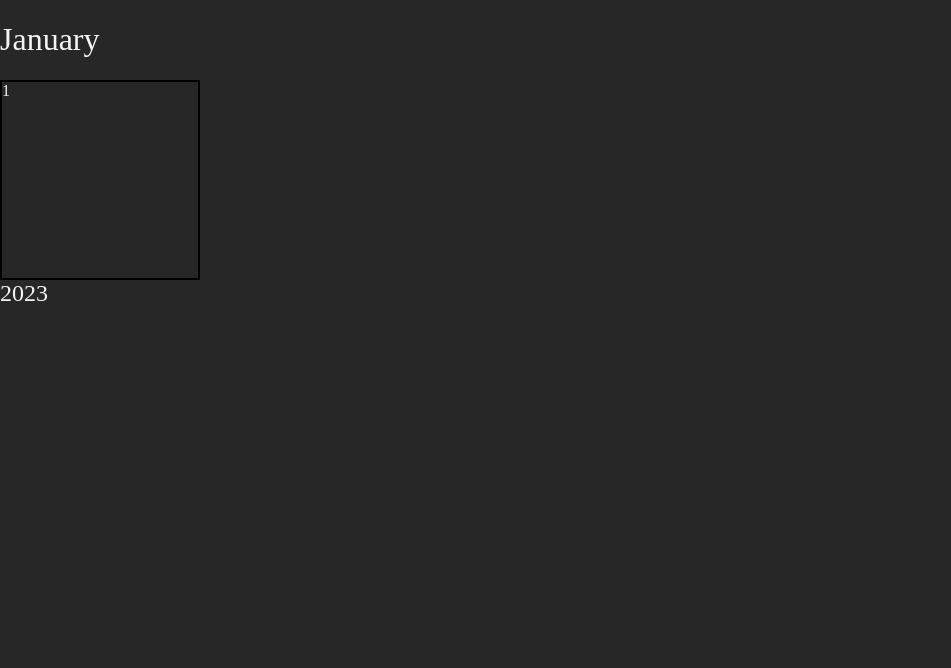
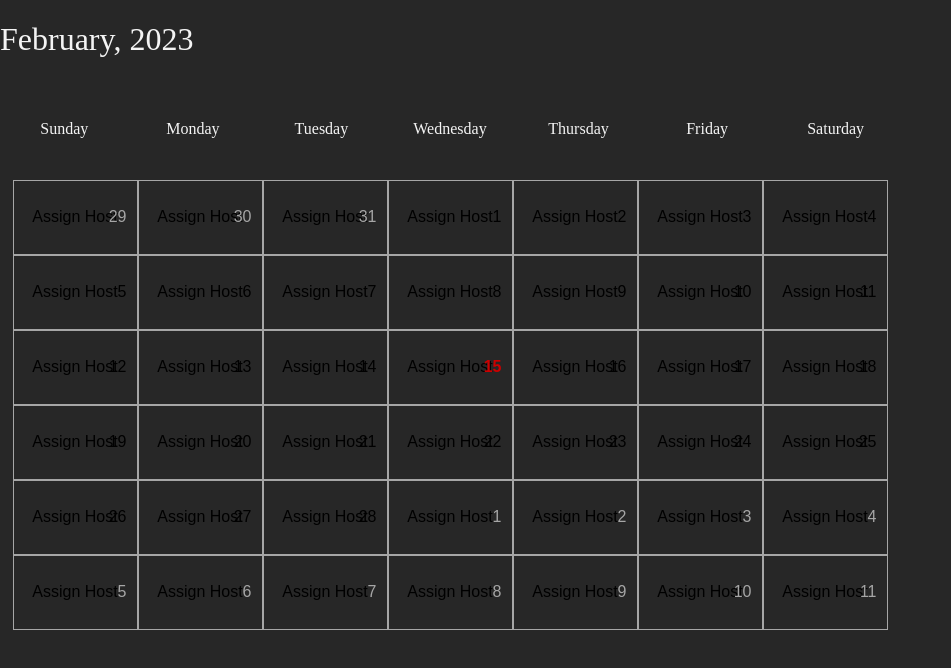
Before and after one commit to seandaniel-uf/calendar, a React (Vite) app: page / in a window 1280 px wide. Shown: the top 668 px of the page, without its empty margins (0-951 px from the left). Built offline with nearby package versions, Linux system fonts and the light colour scheme.

Commit message:
Feat: calendar setup w/ function to go back and forth master

```diff
--- a/src/App.css
+++ b/src/App.css
@@ -1,3 +1,5 @@
+/* default styles */
+
 body {
   background: #272727;
   color: #f4f4f4;
@@ -53,6 +55,8 @@ button {
   width: 95%;
   margin: 0 auto;
 }
+
+/* setup */
 
 html {
   line-height: 1.15;
@@ -277,3 +281,72 @@ html {
   clip: rect(0 0 0 0);
   overflow: hidden;
 }
+
+.calendar {
+  width: 900px;
+  height: 600px;
+  display: flex;
+  flex-direction: column;
+}
+
+.calendar-header {
+  height: 100px;
+  width: 100%;
+  display: flex;
+  align-items: center;
+}
+
+.calendar-body {
+  width: 100%;
+  flex-grow: 1;
+  display: flex;
+  flex-direction: column;
+}
+
+.table-header {
+  height: 100px;
+  width: 100%;
+  display: flex;
+  align-items: center;
+  justify-content: space-around;
+}
+
+.weekday {
+  width: 100px;
+  text-align: center;
+}
+
+.table-content {
+  width: 100%;
+  flex-grow: 1;
+  display: flex;
+  flex-wrap: wrap;
+  justify-content: center;
+  box-sizing: border-box;
+}
+
+.calendar-day {
+  width: 125px;
+  height: 75px;
+  position: relative;
+  border: 1px solid #a6a6a6;
+}
+
+.calendar-day:hover {
+  background-color: rgba(0, 0, 0, 0.1);
+}
+
+.calendar-day p {
+  position: absolute;
+  right: 10px;
+  color: #a6a6a6;
+}
+
+.current p {
+  color: #000000;
+}
+
+.selected p {
+  color: #cc0000;
+  font-weight: bold;
+}
--- a/src/App.tsx
+++ b/src/App.tsx
@@ -1,44 +1,10 @@
 import { useState } from "react";
-import reactLogo from "./assets/react.svg";
 import "./App.css";
-import { Calendar } from "./Calendar";
-
-import { useStore } from "./store";
+import { Calendar } from "./components/Calendar";
 
 const App = (): JSX.Element => {
-  const hosts = useStore((state) => state.hosts);
-  const modal = useStore((state) => state.modal);
-  const toggleModal = useStore((state) => state.toggleModal);
-  const assignHost = useStore((state) => state.assignHost);
-  const assignAlternateHost = useStore((state) => state.assignAlternateHost);
-
   return (
     <>
-      <h1>January</h1>
-      <ul>
-        <li className="calendar-square" onClick={toggleModal}>
-          <p>1</p>
-          <button></button>
-          {modal && (
-            <div className="modal-underlay">
-              <ul className="modal">
-                {hosts.map((host: string, index: number) => {
-                  return (
-                    <li key={index}>
-                      <button value={host} onClick={assignHost}>
-                        {host}
-                      </button>
-                    </li>
-                  );
-                })}
-                <li>
-                  <button onClick={assignAlternateHost}>Alternate</button>
-                </li>
-              </ul>
-            </div>
-          )}
-        </li>
-      </ul>
       <Calendar />
     </>
   );
--- a/src/Calendar.tsx
+++ /dev/null
@@ -1,49 +0,0 @@
-import { useState } from "react";
-
-interface Calendar {
-  weekdays: string[];
-  months: string[];
-  currentDate: string;
-}
-
-export const Calendar = (): JSX.Element => {
-  const [calendarState, setCalendarState] = useState<Calendar>({
-    weekdays: [
-      "Monday",
-      "Tuesday",
-      "Wednesday",
-      "Thursday",
-      "Friday",
-      "Saturday",
-      "Sunday",
-    ],
-    months: [
-      "January",
-      "February",
-      "March",
-      "April",
-      "May",
-      "June",
-      "July",
-      "August",
-      "September",
-      "October",
-      "November",
-      "December",
-    ],
-    currentDate: `${(new Date().getMonth(), new Date().getFullYear())}`,
-  });
-
-  {
-    console.log(calendarState.currentDate);
-  }
-  return (
-    <>
-      <div className="calendar">
-        <div className="calendar-header">
-          <h2>{calendarState.currentDate}</h2>
-        </div>
-      </div>
-    </>
-  );
-};
--- /dev/null
+++ b/src/components/Calendar.tsx
@@ -0,0 +1,33 @@
+import { useState } from "react";
+import { CalendarDays } from "./CalendarDays";
+import { useStore } from "../store";
+
+export const Calendar = (): JSX.Element => {
+  const weekdays = useStore((state) => state.weekdays);
+  const months = useStore((state) => state.months);
+  const currentDay = useStore((state) => state.currentDay);
+
+  return (
+    <>
+      <div className="calendar">
+        <div className="calendar-header">
+          <h1>
+            {months[currentDay.getMonth()]}, {currentDay.getFullYear()}
+          </h1>
+        </div>
+        <div className="calendar-body">
+          <div className="table-header">
+            {weekdays.map((weekday: string, index: number): JSX.Element => {
+              return (
+                <div key={index} className="weekday">
+                  <p>{weekday}</p>
+                </div>
+              );
+            })}
+          </div>
+        </div>
+        <CalendarDays day={currentDay} />
+      </div>
+    </>
+  );
+};
--- /dev/null
+++ b/src/components/CalendarDays.tsx
@@ -0,0 +1,82 @@
+import { useStore } from "../store";
+
+export const CalendarDays = (props: any): JSX.Element => {
+  const hosts = useStore((state) => state.hosts);
+  const modal = useStore((state) => state.modal);
+  const toggleModal = useStore((state) => state.toggleModal);
+  const assignHost = useStore((state) => state.assignHost);
+  const assignAlternateHost = useStore((state) => state.assignAlternateHost);
+  const changeCurrentDay = useStore((state) => state.changeCurrentDay);
+
+  let firstDayOfMonth = new Date(
+    props.day.getFullYear(),
+    props.day.getMonth(),
+    1
+  );
+
+  let weekdayOfFirstDay = firstDayOfMonth.getDay();
+  let currentDays = [];
+
+  for (let day = 0; day < 42; day++) {
+    if (day === 0 && weekdayOfFirstDay === 0) {
+      firstDayOfMonth.setDate(firstDayOfMonth.getDate() - 7);
+    } else if (day === 0) {
+      firstDayOfMonth.setDate(
+        firstDayOfMonth.getDate() + (day - weekdayOfFirstDay)
+      );
+    } else {
+      firstDayOfMonth.setDate(firstDayOfMonth.getDate() + 1);
+    }
+
+    let calendarDay = {
+      currentMonth: firstDayOfMonth.getMonth() === props.day.getMonth(),
+      date: new Date(firstDayOfMonth),
+      month: firstDayOfMonth.getMonth(),
+      number: firstDayOfMonth.getDate(),
+      selected: firstDayOfMonth.toDateString() === props.day.toDateString(),
+      year: firstDayOfMonth.getFullYear(),
+    };
+
+    currentDays.push(calendarDay);
+  }
+
+  return (
+    <ul className="table-content">
+      {currentDays.map((day: any): JSX.Element => {
+        return (
+          <li>
+            <button
+              className={
+                "calendar-day" +
+                (day.currentMonth ? " current" : "") +
+                (day.selected ? " selected" : "")
+              }
+              onClick={() => changeCurrentDay(day)}
+            >
+              <p>{day.number}</p>
+              <button onClick={toggleModal}>Assign Host</button>
+              {modal && (
+                <div className="modal-underlay">
+                  <ul className="modal">
+                    {hosts.map((host: string, index: number) => {
+                      return (
+                        <li key={index}>
+                          <button value={host} onClick={assignHost}>
+                            {host}
+                          </button>
+                        </li>
+                      );
+                    })}
+                    <li>
+                      <button onClick={assignAlternateHost}>Alternate</button>
+                    </li>
+                  </ul>
+                </div>
+              )}
+            </button>
+          </li>
+        );
+      })}
+    </ul>
+  );
+};
--- a/src/store.tsx
+++ b/src/store.tsx
@@ -2,16 +2,23 @@ import React from "react";
 import { create } from "zustand";
 
 interface StoreState {
+  // hosts
   hosts: string[];
   modal: boolean;
   host: string;
   alternateHost: string;
-  toggleModal: () => void;
+  toggleModal: (e: React.MouseEvent<HTMLButtonElement>) => void;
   assignHost: (e: React.MouseEvent<HTMLButtonElement>) => void;
   assignAlternateHost: (e: React.MouseEvent<HTMLButtonElement>) => void;
+  // calendar
+  weekdays: string[];
+  months: string[];
+  currentDay: any;
+  changeCurrentDay: (day: any) => void;
 }
 
 export const useStore = create<StoreState>((set, get) => ({
+  // hosts
   hosts: [
     "Sean",
     "Larsen",
@@ -24,11 +31,13 @@ export const useStore = create<StoreState>((set, get) => ({
   modal: false,
   host: "",
   alternateHost: "",
-  toggleModal: () =>
+  toggleModal: (e: any) => {
     set((state) => ({
       modal: !state.modal,
     })),
-  // assignHost param/argument?
+      e.stopPropagation();
+  },
+  // assignHost param/argument, do I need to assign this again?
   assignHost: (e: any) => {
     set({
       host: e.target.value,
@@ -37,7 +46,8 @@ export const useStore = create<StoreState>((set, get) => ({
     e.target.parentElement.parentElement.parentElement.previousElementSibling.innerText =
       get().host;
   },
-  assignAlternateHost: (e: any) => {
+  // what does this return if we are assigning state
+  assignAlternateHost: (e: any): void => {
     // remove "No Standup" from alternate, no duplicate if host is already assigned, no duplicate if alternateHost is already assigned
     const alternateHostArray = get().hosts.filter((string: string): boolean => {
       return (
@@ -54,9 +64,39 @@ export const useStore = create<StoreState>((set, get) => ({
         ],
     });
 
-    console.log(get().alternateHost);
-
     e.target.parentElement.parentElement.parentElement.previousElementSibling.innerText =
       get().alternateHost;
   },
+  // calendar
+  weekdays: [
+    "Sunday",
+    "Monday",
+    "Tuesday",
+    "Wednesday",
+    "Thursday",
+    "Friday",
+    "Saturday",
+  ],
+  months: [
+    "January",
+    "February",
+    "March",
+    "April",
+    "May",
+    "June",
+    "July",
+    "August",
+    "September",
+    "October",
+    "November",
+    "December",
+  ],
+  currentDay: new Date(),
+  // type param necessary?
+  changeCurrentDay: (day: any): void => {
+    set((state) => ({
+      ...state,
+      currentDay: new Date(day.year, day.month, day.number),
+    }));
+  },
 }));
```
